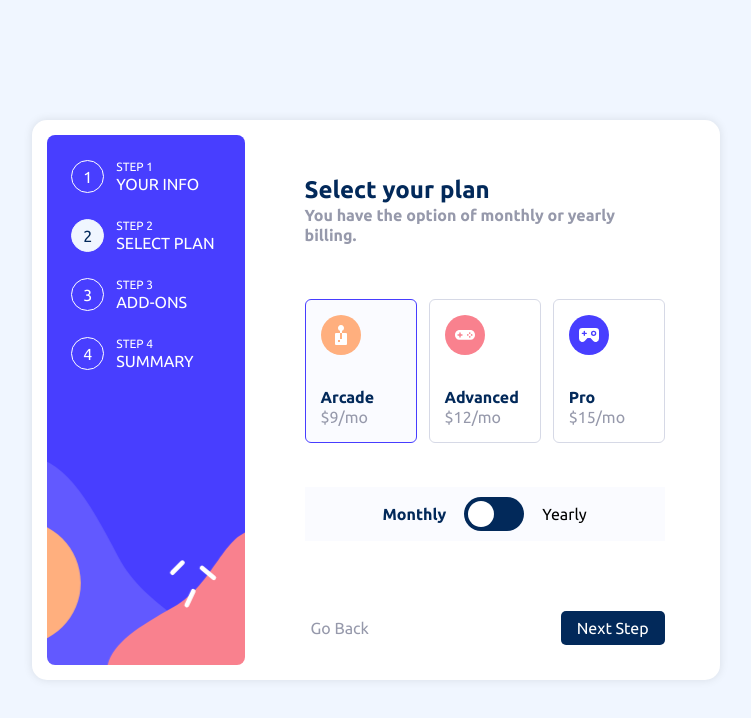
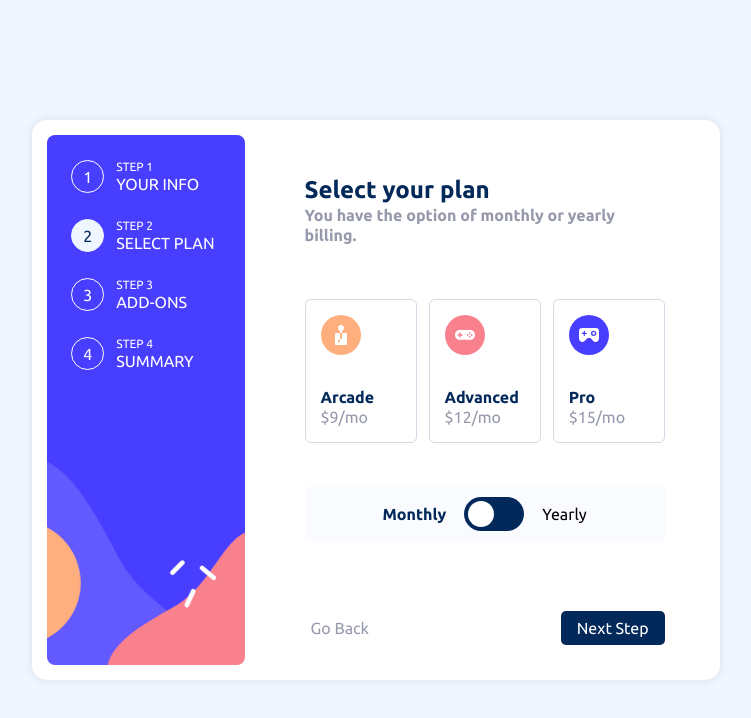
Before and after one commit to kadir-akar/multi-step-form, a React (Vite) app: page / in a window 1280 px wide. Both pictures are taken after typing "Sample", "name@example.com", "5551234" into the empty fields and a click on the button "Next Step". Shown: the top 718 px of the page, without its empty margins (264-1015 px from the left). Built offline with nearby package versions, Linux system fonts and the light colour scheme.

Commit message:
bug fixed

```diff
--- a/src/components/step-2/index.jsx
+++ b/src/components/step-2/index.jsx
@@ -35,11 +35,11 @@ const Step2 = ({ onStepSubmit, formData, ...props }) => {
       <S.Step2>
         <S.RadioGroup>
           {step2[billingType].map((item) => (
-            <S.RadioLabel key={item.id} isSelected={item.id === plan}>
+            <S.RadioLabel key={item.id} isSelected={item.id === plan.id}>
               <S.RadioInput
                 name="plan-type"
                 type="radio"
-                onChange={() => changePlan(item.id)}
+                onChange={() => changePlan(item)}
               />
               <S.Icon src={Icons[item.id]} />
               <S.Title>{item.title}</S.Title>
@@ -56,7 +56,7 @@ const Step2 = ({ onStepSubmit, formData, ...props }) => {
             Monthly
           </S.BillingButton>
           <label className="switch" onChange={Changetoggle}>
-            <input type="checkbox" />
+            <input type="checkbox" defaultChecked={billingType === "yearly"} />
             <span className="slider round"></span>
           </label>
           <S.BillingButton type="button" isSelected={billingType === "yearly"}>
--- a/src/components/step-4/index.jsx
+++ b/src/components/step-4/index.jsx
@@ -9,7 +9,7 @@ const Step4 = ({ formData, ...props }) => {
       <S.Step4>
         <S.MainRow>
           <S.Title>
-            {formData.step2.plan} ({formData.step2.billingType})
+            {formData.step2} ({formData.step2.billingType})
           </S.Title>
           <S.Price>Price</S.Price>
         </S.MainRow>
```
Also changed, not shown: src/components/step-2/styled.jsx (+4 -4 lines).
